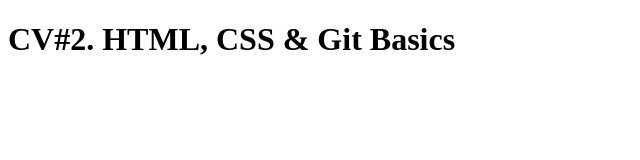
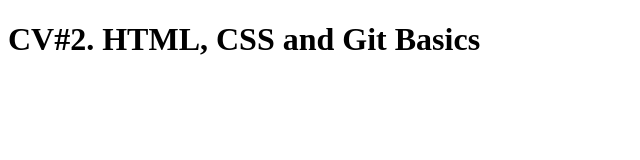
Before and after one commit to exequtic/rsschool-cv, a plain HTML site: page index.html in a window 1280 px wide. Shown: the whole page, without its empty margins (0-640 px from the left). Drawn offline with Linux system fonts and the light colour scheme.

Commit message:
refactor: remove &

```diff
--- a/index.html
+++ b/index.html
@@ -8,6 +8,6 @@
     <link href="style.css" rel="stylesheet">
 </head>
 <body>
-    <h1 class="heading">CV#2. HTML, CSS & Git Basics</h1>
+    <h1 class="heading">CV#2. HTML, CSS and Git Basics</h1>
 </body>
 </html>
```
